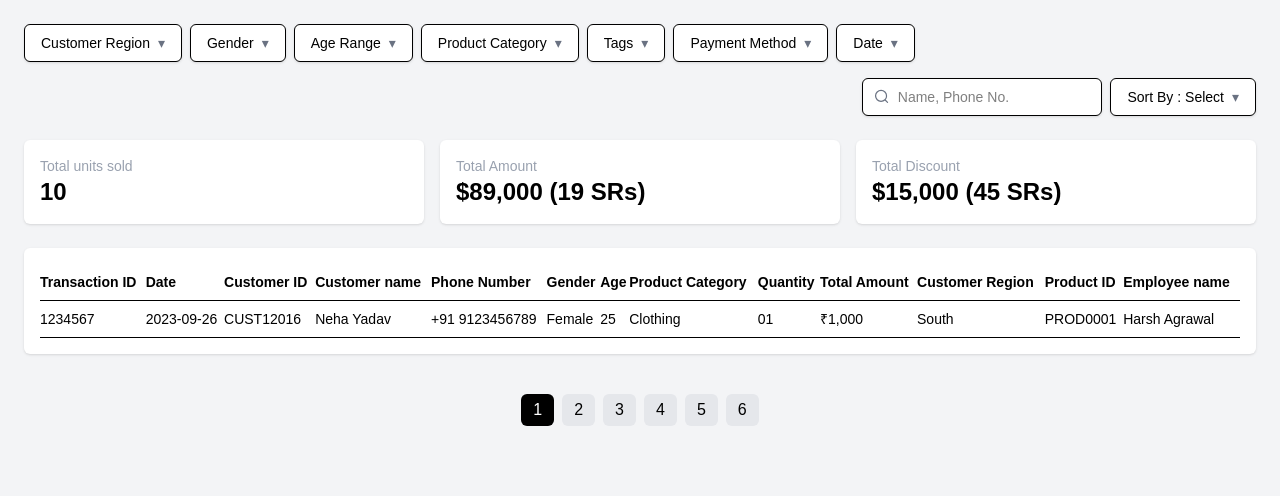
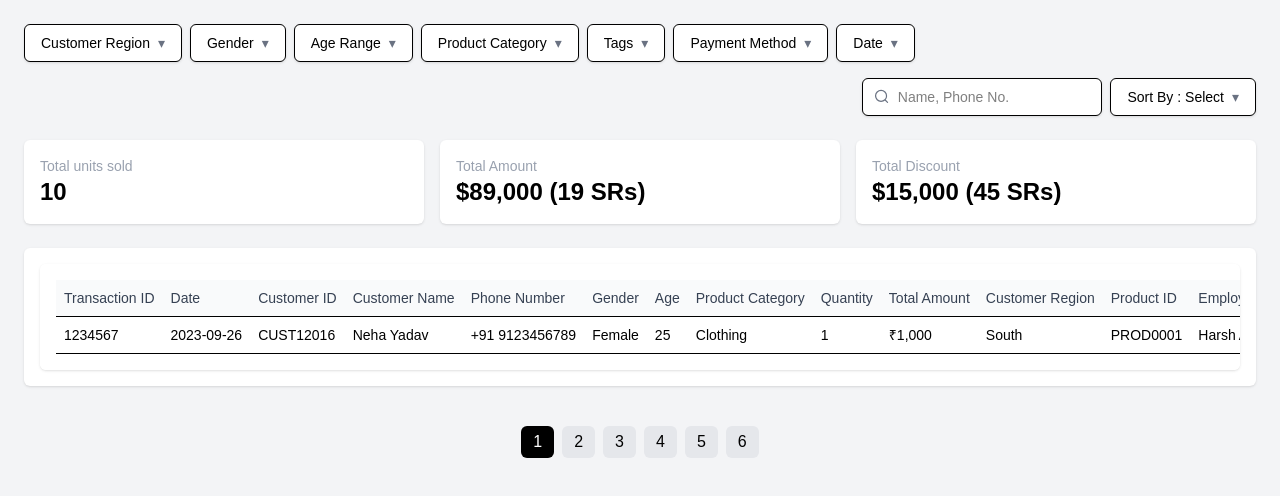
Before and after one commit to roshinjimmy/sales-management-system, a Next.js app in the folder frontend/: page / in a window 1280 px wide. Shown: the top 496 px of the page. Built offline with nearby package versions, Linux system fonts and the light colour scheme.

Commit message:
added table component

```diff
--- a/frontend/app/page.tsx
+++ b/frontend/app/page.tsx
@@ -3,8 +3,43 @@
 import FilterDropdown from "@/components/FilterDropdown";
 import SearchBar from "@/components/SearchBar";
 import SortingDropdown from "@/components/SortingDropdown";
+import TransactionTable from "@/components/TransactionTable";
 
 export default function Home() {
+  const columns = [
+    { key: "transactionId", label: "Transaction ID" },
+    { key: "date", label: "Date" },
+    { key: "customerId", label: "Customer ID" },
+    { key: "customerName", label: "Customer Name" },
+    { key: "phone", label: "Phone Number" },
+    { key: "gender", label: "Gender" },
+    { key: "age", label: "Age" },
+    { key: "category", label: "Product Category" },
+    { key: "quantity", label: "Quantity" },
+    { key: "amount", label: "Total Amount" },
+    { key: "region", label: "Customer Region" },
+    { key: "productId", label: "Product ID" },
+    { key: "employee", label: "Employee Name" },
+  ];
+
+  const mockData = [
+    {
+      transactionId: "1234567",
+      date: "2023-09-26",
+      customerId: "CUST12016",
+      customerName: "Neha Yadav",
+      phone: "+91 9123456789",
+      gender: "Female",
+      age: 25,
+      category: "Clothing",
+      quantity: 1,
+      amount: "₹1,000",
+      region: "South",
+      productId: "PROD0001",
+      employee: "Harsh Agrawal",
+    },
+  ];
+
   return (
     <main className="min-h-screen w-full bg-gray-100 text-black p-6">
       <div className="max-w-7xl mx-auto flex flex-col gap-6">
@@ -77,42 +112,7 @@ export default function Home() {
         </section>
 
         <section className="bg-white rounded-md shadow p-4 overflow-x-auto">
-          <table className="w-full text-left text-sm">
-            <thead>
-              <tr className="border-b">
-                <th className="py-2">Transaction ID</th>
-                <th className="py-2">Date</th>
-                <th className="py-2">Customer ID</th>
-                <th className="py-2">Customer name</th>
-                <th className="py-2">Phone Number</th>
-                <th className="py-2">Gender</th>
-                <th className="py-2">Age</th>
-                <th className="py-2">Product Category</th>
-                <th className="py-2">Quantity</th>
-                <th className="py-2">Total Amount</th>
-                <th className="py-2">Customer Region</th>
-                <th className="py-2">Product ID</th>
-                <th className="py-2">Employee name</th>
-              </tr>
-            </thead>
-            <tbody>
-              <tr className="border-b">
-                <td className="py-2">1234567</td>
-                <td className="py-2">2023-09-26</td>
-                <td className="py-2">CUST12016</td>
-                <td className="py-2">Neha Yadav</td>
-                <td className="py-2">+91 9123456789</td>
-                <td className="py-2">Female</td>
-                <td className="py-2">25</td>
-                <td className="py-2">Clothing</td>
-                <td className="py-2">01</td>
-                <td className="py-2">₹1,000</td>
-                <td className="py-2">South</td>
-                <td className="py-2">PROD0001</td>
-                <td className="py-2">Harsh Agrawal</td>
-              </tr>
-            </tbody>
-          </table>
+          <TransactionTable columns={columns} data={mockData} />
         </section>
 
         <section className="flex justify-center items-center mt-4 gap-2">
--- /dev/null
+++ b/frontend/components/TransactionTable.tsx
@@ -0,0 +1,58 @@
+"use client";
+
+interface Column {
+  key: string;
+  label: string;
+}
+
+interface TransactionTableProps {
+  columns: Column[];
+  data: any[];
+}
+
+export default function TransactionTable({
+  columns,
+  data,
+}: TransactionTableProps) {
+  return (
+    <div className="bg-white rounded-md shadow p-4 overflow-x-auto">
+      <table className="w-full text-left text-sm">
+        <thead>
+          <tr className="border-b bg-gray-50">
+            {columns.map((col) => (
+              <th
+                key={col.key}
+                className="py-2 px-2 font-medium text-gray-700 whitespace-nowrap"
+              >
+                {col.label}
+              </th>
+            ))}
+          </tr>
+        </thead>
+
+        <tbody>
+          {data.length === 0 ? (
+            <tr>
+              <td
+                colSpan={columns.length}
+                className="py-4 text-center text-gray-500"
+              >
+                No Records Found
+              </td>
+            </tr>
+          ) : (
+            data.map((row, idx) => (
+              <tr key={idx} className="border-b hover:bg-gray-50 transition">
+                {columns.map((col) => (
+                  <td key={col.key} className="py-2 px-2 whitespace-nowrap">
+                    {row[col.key]}
+                  </td>
+                ))}
+              </tr>
+            ))
+          )}
+        </tbody>
+      </table>
+    </div>
+  );
+}
```
